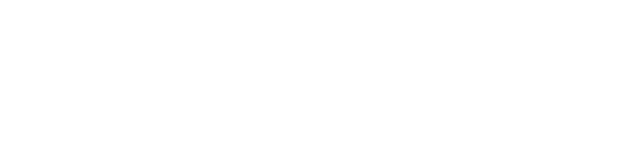
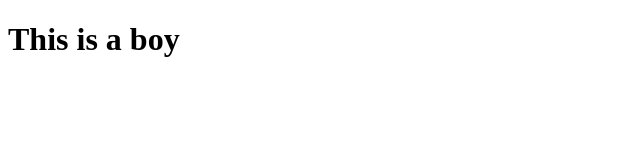
Before and after one commit to DebraTaiwo/gitbase, a plain HTML site: page index.html in a window 1280 px wide. Shown: the whole page, without its empty margins (0-640 px from the left). Drawn offline with Linux system fonts and the light colour scheme.

Commit message:
first commit

```diff
--- a/index.html
+++ b/index.html
@@ -7,6 +7,7 @@
     <title>Document</title>
 </head>
 <body>
+    <h1>This is a boy</h1>
 
 </body>
 </html>
```
